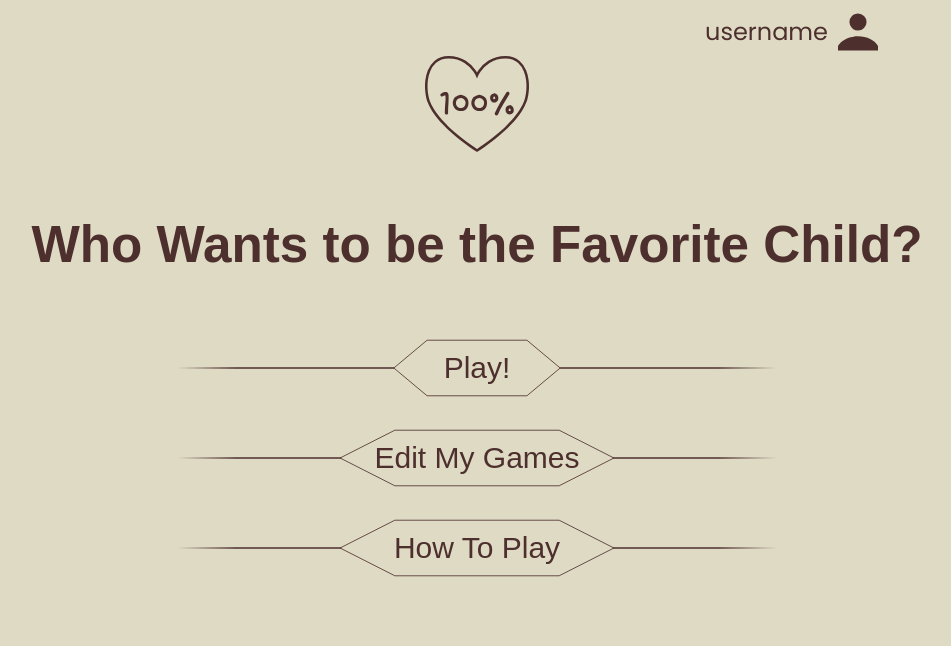
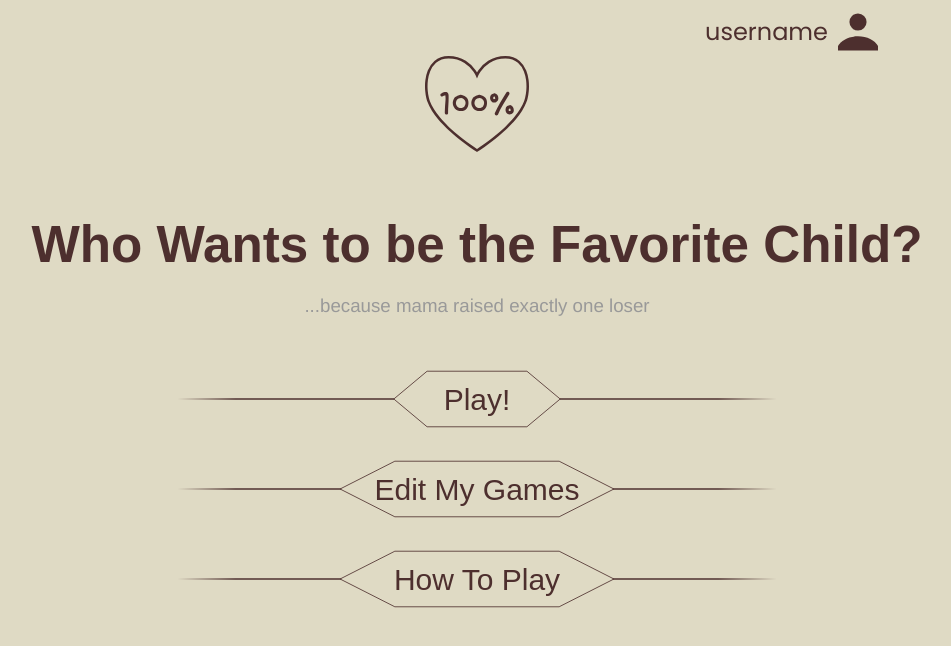
Before and after one commit to wwtbtfc/wwtbtfc-frontend, a React (Vite) app: page / in a window 1280 px wide. Shown: the top 646 px of the page, without its empty margins (163-1114 px from the left). Built offline with nearby package versions, Linux system fonts and the light colour scheme; a web font is replaced by a local one.

Commit message:
feat: added random subtitles

```diff
--- a/src/components/NavigationButton/NavigationButton.tsx
+++ b/src/components/NavigationButton/NavigationButton.tsx
@@ -37,7 +37,7 @@ export const NavigationButton = (props: NavButtonProps) => {
           cursor: 'pointer',
           height: '100%',
           alignContent: 'center',
-          width: props.buttonText.length < 10 ? '8em' : '15em',
+          width: props.buttonText.length < 10 ? '6em' : '10em',
         }}
         onMouseEnter={() => {
           setHover(true);
--- a/src/views/HomePage/HomePage.tsx
+++ b/src/views/HomePage/HomePage.tsx
@@ -2,11 +2,19 @@ import { TitleBanner } from '@ui/components/TitleBanner';
 import StyledHomePage from './StyledHomePage';
 import logo from '/wwtbtfc.svg';
 import { NavigationButton } from '@ui/components/NavigationButton';
+import colors from '@ui/styles/colors';
 
 /**
  * Main home page for the app
  */
 export const HomePage = () => {
+  const oneLiners = [
+    'because affection is a zero sum game',
+    "because there's not enough tension in this family",
+    'because it was getting too chummy around here',
+    'because mama raised exactly one loser',
+    "because there's not enough room in this house for the both of us",
+  ];
   return (
     <>
       <StyledHomePage>
@@ -14,7 +22,22 @@ export const HomePage = () => {
         <div>
           <img src={logo} className="logo" alt="WWTBTFC logo" />
         </div>
-        <h1>Who Wants to be the Favorite Child?</h1>
+        <h1
+          style={{
+            marginBottom: '0',
+          }}
+        >
+          Who Wants to be the Favorite Child?
+        </h1>
+        <h3
+          style={{
+            color: colors.lightGray,
+            fontFamily: 'Helvetica',
+            fontWeight: 400,
+          }}
+        >
+          ...{oneLiners[Math.floor(Math.random() * oneLiners.length)]}
+        </h3>
 
         <NavigationButton buttonText="Play!" buttonUrl="/overview" />
         <NavigationButton buttonText="Edit My Games" buttonUrl="/overview" />
```
